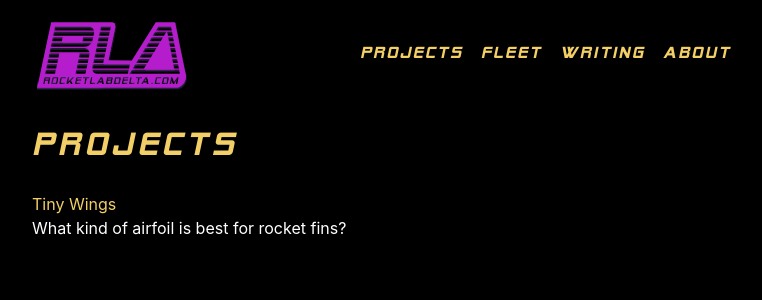
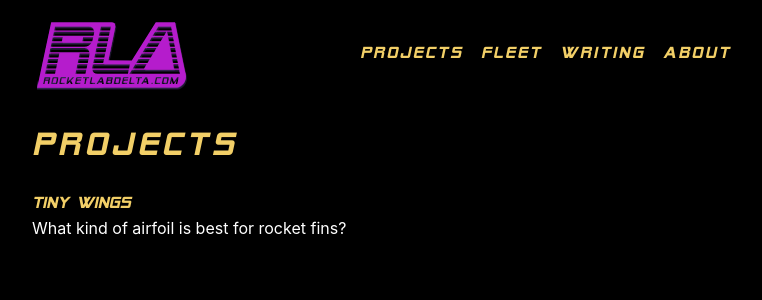
Before and after one commit to rocketlabdelta/rocketlabdelta.com, a Jekyll site: the page built from projects.html, in a window 1280 px wide. Shown: the top 300 px of the page, without its empty margins (256-1018 px from the left). Built offline with Jekyll 4.4.1, drawn with Linux system fonts in a browser that asks for light colours.

Commit message:
Cleaning up typeface declarations

```diff
--- a/assets/css/main.scss
+++ b/assets/css/main.scss
@@ -11,9 +11,11 @@
   font-style: normal;
 }
 
-$base-font-family: system, -apple-system, ".SFNSText-Regular", "San Francisco", "Roboto", "Segoe UI", "Helvetica Neue", "Lucida Grande", sans-serif !default;
+$base-typeface: system, -apple-system, ".SFNSText-Regular", "San Francisco", "Roboto", "Segoe UI", "Helvetica Neue", "Lucida Grande", sans-serif !default;
 $base-font-size:   16px !default;
 $base-line-height: 1.5 !default;
+
+$accent-typeface: 'alien_encounters_italic_solid', $base-typeface;
 
 $theme-color-darkest:   #18104B;
 $theme-color-dark:      #392759;
@@ -31,7 +33,7 @@
 body {
   background-color: $theme-background-color;
   color: $theme-text-color;
-  font-family: $base-font-family;
+  font-family: $base-typeface;
   font-size: $base-font-size;
   line-height: $base-line-height !important;
   margin: 0 auto;
@@ -51,7 +53,7 @@
 }
 
 h1, h2, h3, h4, h5, h6 {
-  font-family: 'alien_encounters_italic_solid';
+  font-family: $accent-typeface;
   font-weight: normal;
 }
 
@@ -84,7 +86,7 @@
 
   a {
     color: $theme-link-color;
-    font-family: 'alien_encounters_italic_solid';
+    font-family: $accent-typeface;
     letter-spacing: .15em;
     padding: .5em .3em;
     text-decoration: none;
@@ -102,8 +104,6 @@
 
 abbr[title] {
   position: relative;
-
-  /* ensure consistent styling across browsers */
   text-decoration: underline dotted;
 }
 
@@ -180,6 +180,7 @@
   }
 
   .post-title {
+    font-family: $accent-typeface;
     color: $theme-link-color;
     display: block;
 
```
